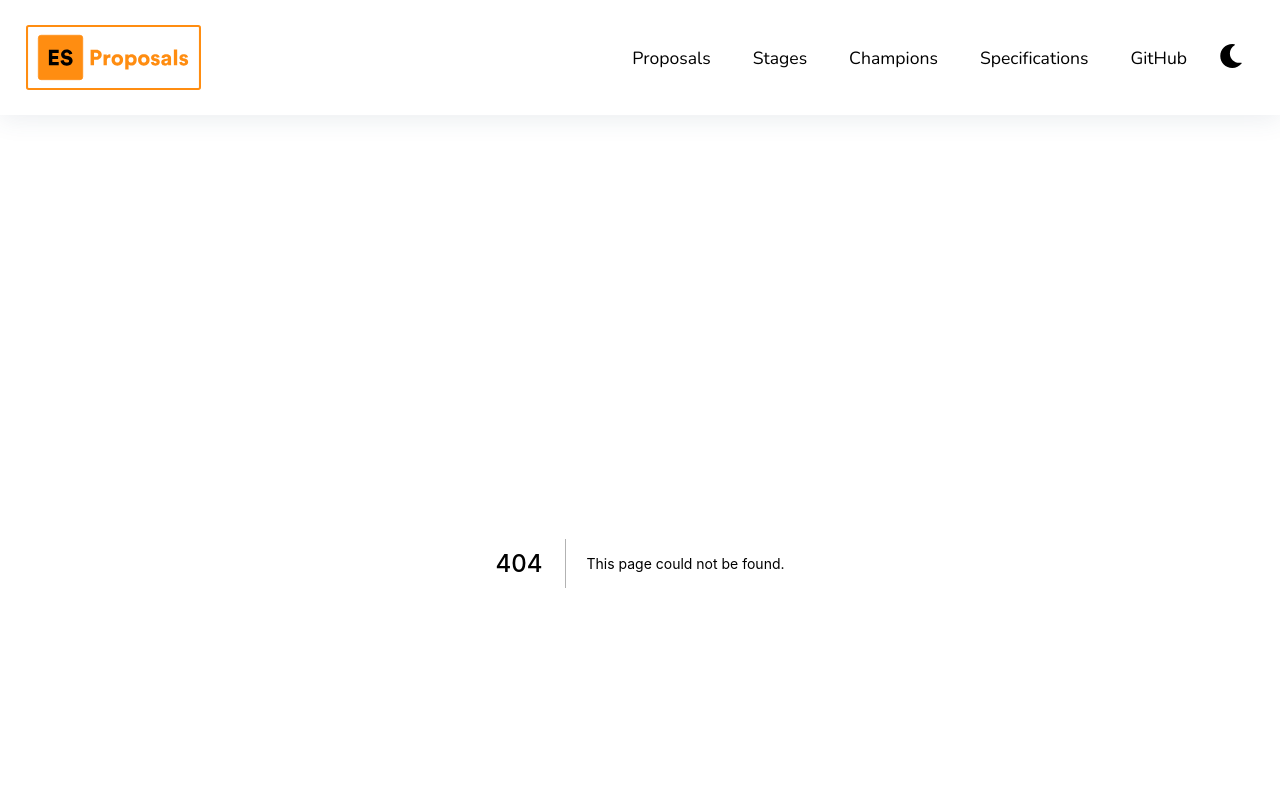
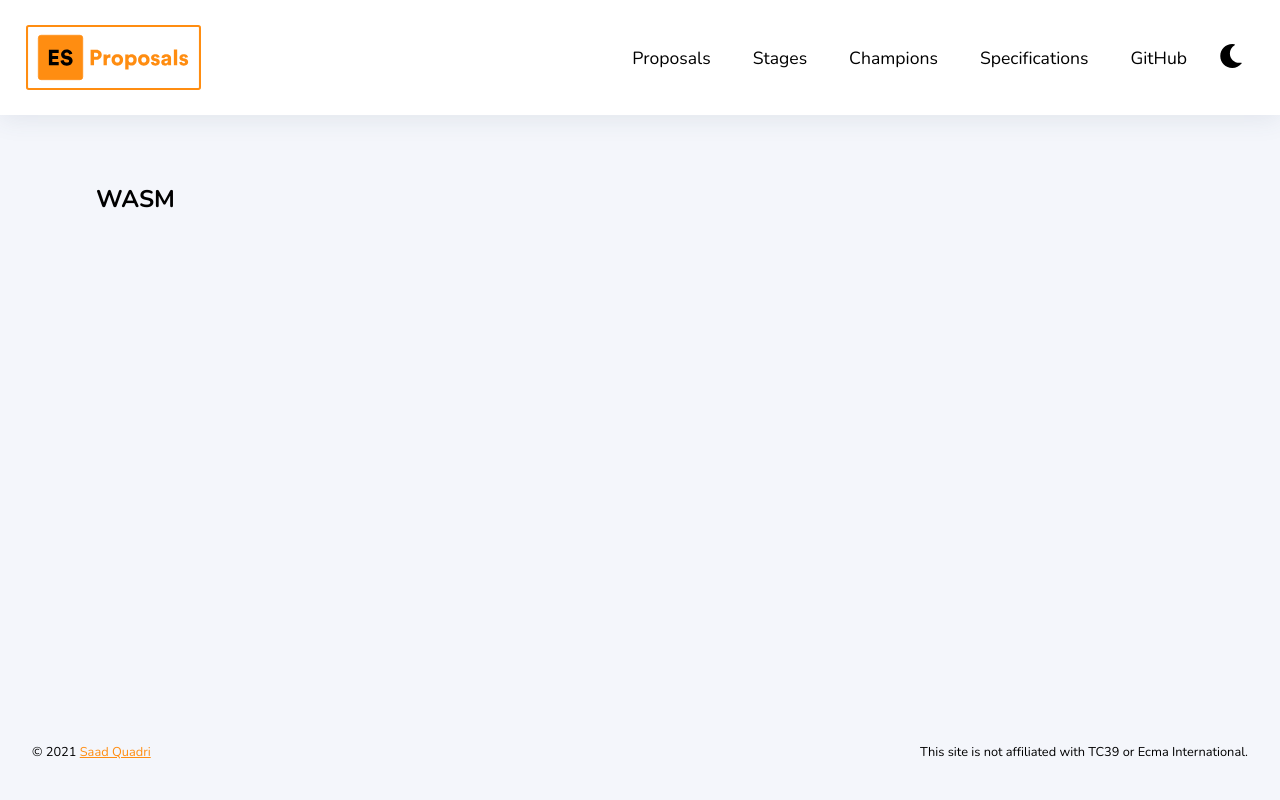
Before and after one commit to saadq/proposals.es, a Next.js app: page /wasm in a window 1280 px wide. Before the commit this address had no page. Shown: the top 800 px of the page. Built offline with nearby package versions, Linux system fonts and the light colour scheme.

Commit message:
Add placeholder page for /wasm

```diff
--- /dev/null
+++ b/src/pages/wasm/index.tsx
@@ -0,0 +1,9 @@
+import { PageContainer } from '../../components/common'
+
+export default function WasmPage() {
+  return (
+    <PageContainer width="85%" margin="0 auto">
+      <h1>WASM</h1>
+    </PageContainer>
+  )
+}
```
